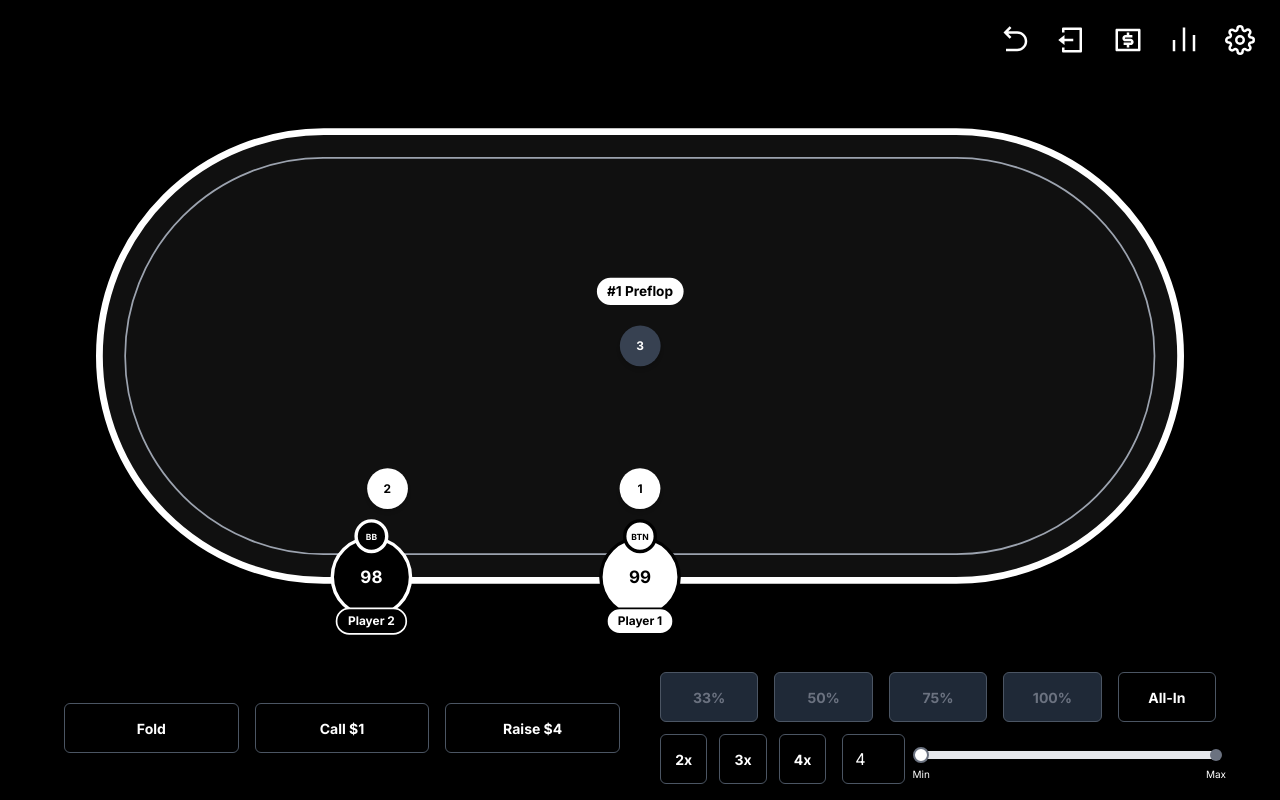
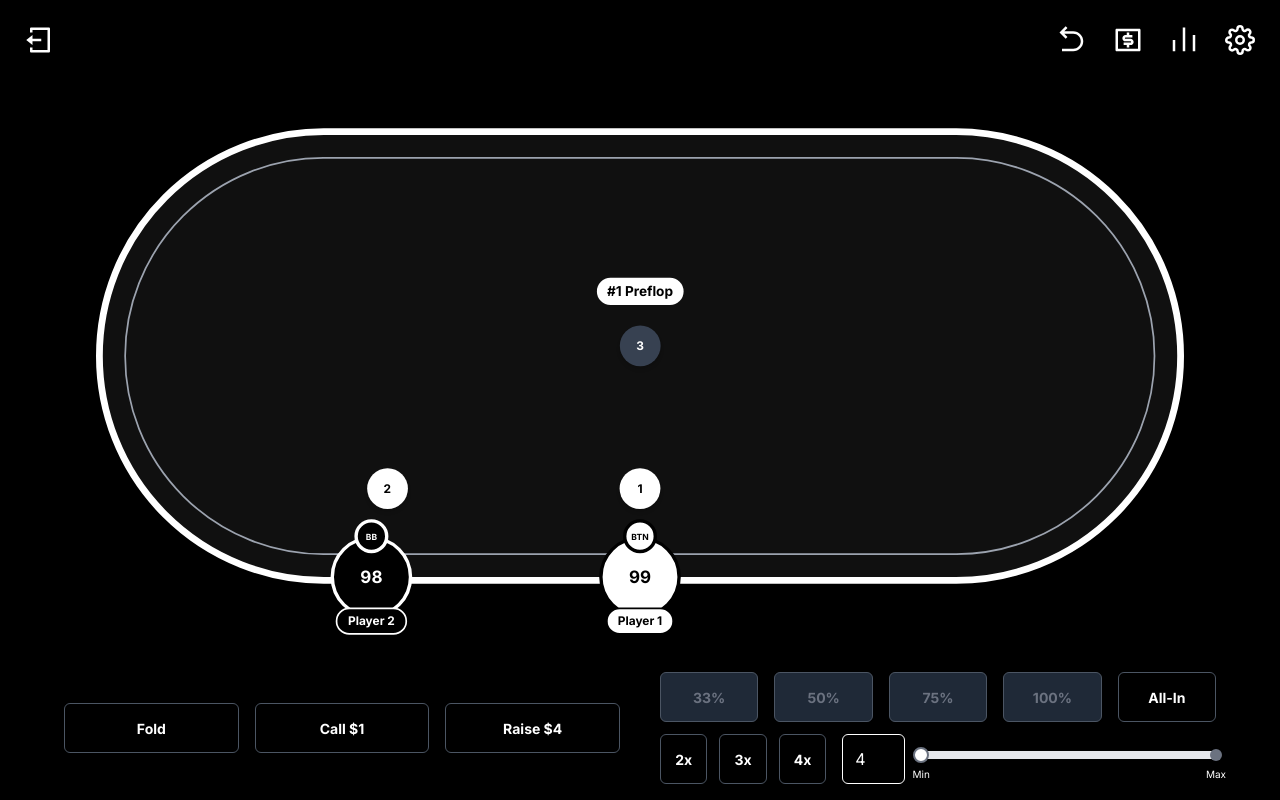
Before and after one commit to garylam09632/poker-anywhere, a Next.js app: page /test in a window 1280 px wide. Built offline with nearby package versions, Linux system fonts and the light colour scheme.

Commit message:
done: - keyboard binding - autofocus bet input - tab switch between input and slider

```diff
--- a/src/app/page.tsx
+++ b/src/app/page.tsx
@@ -20,7 +20,7 @@ export default function Home() {
 
   return (
     <div className="min-h-screen bg-black text-white flex justify-center items-center">
-      <div className="container mx-auto p-8 xxs:items-center xxs:pr-0 xxs:pl-0">
+      <div className="container mx-auto p-8 xxs:items-center xxs:pr-5 xxs:pl-5">
         <h1 className="text-4xl font-bold mb-2 text-center">Poker Anywhere!</h1>
         <p className="text-md mb-8 text-center text-gray-400">Focus on the game, not the chips</p>
         <div className="max-w-md mx-auto bg-black text-white p-8 rounded-lg shadow-2xl border border-gray-700">
@@ -28,8 +28,12 @@ export default function Home() {
             <StyledInput
               label="Players"
               value={playerCount}
-              onChange={(value) => setPlayerCount(Math.max(2, Math.min(10, Number(value))).toString())}
-              type="number"
+              onChange={(value) => { if (isNaN(Number(value))) return; setPlayerCount(value); }}
+              onBlur={(value) => {
+                if (Number(value) < 2) setPlayerCount('2');
+                if (Number(value) > 10) setPlayerCount('10');
+              }}
+              type="text"
             />
             <StyledInput
               label="SB"
--- a/src/app/test/page.tsx
+++ b/src/app/test/page.tsx
@@ -22,6 +22,7 @@ import { ActionButtons } from '@/components/ActionButtons';
 import { MobileActionButtons } from '@/components/MobileActionButtons';
 import { LocalStorage } from '@/utils/LocalStorage';
 import { History } from '@/type/History';
+import { KeyboardShortcut } from '@/constants/DefaultKeyboardShortCut';
 
 const TEST = false;
 
@@ -102,6 +103,7 @@ export default function Game() {
 
   useEffect(() => {
     LocalStorage.set('history', []);
+    LocalStorage.set('shortcutSetting', KeyboardShortcut);
     setLoading(false);
     const tableContainer = document.getElementById('tableContainer');
     if (tableContainer) {
@@ -109,6 +111,19 @@ export default function Game() {
         event.preventDefault();
       };
     }
+    const handleKeyPress = (event: KeyboardEvent) => {
+      // If the key is control, enable shortcut key mode
+      if (event.key.toLowerCase() === 'control') {
+        if (LocalStorage.get('km').value) {
+          LocalStorage.remove('km');
+        } else {
+          LocalStorage.set('km', "yes");
+        }
+      }
+    };
+
+    window.addEventListener('keydown', handleKeyPress);
+    return () => window.removeEventListener('keydown', handleKeyPress);
   }, [])
 
   useEffect(() => {
@@ -1113,16 +1128,18 @@ export default function Game() {
         "
       >
         {/* Add button area */}
-        <div className="absolute top-4 right-4 md:top-4 md:right-4 xxs:top-2 xxs:right-2 flex items-center space-x-2 z-10">
+        <div className="absolute top-4 left-4 md:top-4 md:left-4 xxs:top-2 xxs:left-2 flex items-center space-x-2 z-10">
+          <IconButton
+            icon={<RiLogoutBoxLine />}
+            onClick={() => window.location.href = '/'}
+            tooltip="Back"
+          />
+        </div>
+        <div className="absolute !mt-0 top-4 right-4 md:top-4 md:right-4 xxs:top-2 xxs:right-2 flex items-center space-x-2 z-10">
           <IconButton
             icon={<RiArrowGoBackLine />}
             onClick={rollback}
             tooltip="Rollback"
-          />
-          <IconButton
-            icon={<RiLogoutBoxLine />}
-            onClick={() => window.location.href = '/'}
-            tooltip="Back"
           />
           <IconButton
             icon={<RiMoneyDollarBoxLine />}
--- a/src/components/ActionButtons.tsx
+++ b/src/components/ActionButtons.tsx
@@ -4,6 +4,7 @@ import { BetSlider } from './BetSlider';
 import { useSearchParams } from 'next/navigation';
 import { StyledInput } from './StyledInput';
 import Player from '@/type/interface/Player';
+import { KeyboardShortcut } from '@/constants/DefaultKeyboardShortCut';
 
 interface ActionButtonsProps {
   onFold: () => void;
@@ -17,6 +18,12 @@ interface ActionButtonsProps {
   potSize: number;
   minRaise: number;
   disabled: boolean;
+}
+
+type BetControlOption = {
+  label: string;
+  value: number;
+  bind: keyof typeof KeyboardShortcut;
 }
 
 export const ActionButtons: React.FC<ActionButtonsProps> = ({
@@ -50,18 +57,18 @@ export const ActionButtons: React.FC<ActionButtonsProps> = ({
     return points.filter(point => point.value <= playerChips && point.value >= minRaise);
   }, [potSize, playerChips, minRaise]);
 
-  const upperOptions = [
-    { label: '33%', value: Math.floor(potSize * 0.33) },
-    { label: '50%', value: Math.floor(potSize * 0.5) },
-    { label: '75%', value: Math.floor(potSize * 0.75) },
-    { label: '100%', value: potSize },
-    { label: 'All-In', value: playerChips }
+  const upperOptions: BetControlOption[] = [
+    { label: '33%', value: Math.floor(potSize * 0.33), bind: "BetControlP1" },
+    { label: '50%', value: Math.floor(potSize * 0.5), bind: "BetControlP2" },
+    { label: '75%', value: Math.floor(potSize * 0.75), bind: "BetControlP3" },
+    { label: '100%', value: potSize, bind: "BetControlP4" },
+    { label: 'All-In', value: playerChips, bind: "BetControlP5" }
   ];
 
-  const lowerOptions = [
-    { label: '2x', value: (currentBet || bb) * 2 },
-    { label: '3x', value: (currentBet || bb) * 3 },
-    { label: '4x', value: (currentBet || bb) * 4 },
+  const lowerOptions: BetControlOption[] = [
+    { label: '2x', value: (currentBet || bb) * 2, bind: "BetControlX1" },
+    { label: '3x', value: (currentBet || bb) * 3, bind: "BetControlX2" },
+    { label: '4x', value: (currentBet || bb) * 4, bind: "BetControlX3" },
   ];
 
   useEffect(() => {
@@ -97,13 +104,13 @@ export const ActionButtons: React.FC<ActionButtonsProps> = ({
       <div className="w-full flex justify-between mb-4 space-x-10">
         <div id="actionRegionContainer" className="flex items-center w-1/2 md:w-1/2 sh:w-1/2">
           <div className="flex flex-col space-x-0 space-y-4 w-full justify-between md:flex-row md:space-x-4 md:space-y-0">
-            <StyledButton onClick={onFold} disabled={disabled}>Fold</StyledButton>
+            <StyledButton onClick={onFold} disabled={disabled} bind={"Action1"}>Fold</StyledButton>
             {canCheck ? (
-              <StyledButton onClick={onCheck} disabled={disabled}>Check</StyledButton>
+              <StyledButton onClick={onCheck} disabled={disabled} bind={"Action2"}>Check</StyledButton>
             ) : (
-              <StyledButton onClick={onCall} disabled={disabled}>Call ${playerChips < callAmount ? playerChips : callAmount}</StyledButton>
+              <StyledButton onClick={onCall} disabled={disabled} bind={"Action2"}>Call ${playerChips < callAmount ? playerChips : callAmount}</StyledButton>
             )}
-            <StyledButton onClick={() => onRaise(raiseAmount, canRaise && raiseAmount !== playerChips)}>
+            <StyledButton onClick={() => onRaise(raiseAmount, canRaise && raiseAmount !== playerChips)} bind={"Action3"}>
               {canRaise && raiseAmount !== playerChips ? `Raise $${raiseAmount}` : `All-In $${playerChips}`}
             </StyledButton>
           </div>
@@ -115,6 +122,7 @@ export const ActionButtons: React.FC<ActionButtonsProps> = ({
                 key={option.label}
                 onClick={() => handleControlledRaiseAmountChange(option.value)}
                 disabled={disabled || option.value > playerChips || option.value < minRaise}
+                bind={option.bind}
               >
                 {option.label}
               </StyledButton>
@@ -127,6 +135,7 @@ export const ActionButtons: React.FC<ActionButtonsProps> = ({
                   key={option.label}
                   onClick={() => handleControlledRaiseAmountChange(option.value)}
                   disabled={disabled || option.value > playerChips || option.value < minRaise}
+                  bind={option.bind}
                 >
                   {option.label}
                 </StyledButton>
@@ -134,11 +143,12 @@ export const ActionButtons: React.FC<ActionButtonsProps> = ({
             </div>
             <div className="flex flex-row items-center w-3/4 space-x-4">
               <StyledInput
+                id="raiseAmountInput"
                 value={inputValue}
                 onChange={(value, e) => handleRaiseAmountChange(value, e)}
                 type="number"
                 max={playerChips}
-                disabled={disabled}
+                autoFocus={true}
               />
               <BetSlider
                 points={sliderPoints}
@@ -147,6 +157,12 @@ export const ActionButtons: React.FC<ActionButtonsProps> = ({
                 disabled={disabled}
                 minValue={minRaise}
                 maxValue={playerChips}
+                onKeyDown={(e) => {
+                  if (e.key === 'Tab') {
+                    e.preventDefault();
+                    document.getElementById("raiseAmountInput")?.focus();
+                  }
+                }}
               />
             </div>
           </div>
--- a/src/components/BetSlider.tsx
+++ b/src/components/BetSlider.tsx
@@ -9,13 +9,22 @@ interface SliderPoint {
 interface BetSliderProps {
   points: SliderPoint[];
   value: number;
-  onChange: (value: number) => void;
   disabled?: boolean;
   minValue: number;
   maxValue: number;
+  onChange: (value: number) => void;
+  onKeyDown?: (e: React.KeyboardEvent) => void;
 }
 
-export const BetSlider: React.FC<BetSliderProps> = ({ points, value, onChange, disabled = false, minValue, maxValue }) => {
+export const BetSlider: React.FC<BetSliderProps> = ({
+  points,
+  value,
+  disabled = false,
+  minValue,
+  maxValue,
+  onChange,
+  onKeyDown,
+}) => {
   const sliderRef = useRef<HTMLDivElement>(null);
   const thumbRef = useRef<HTMLDivElement>(null);
   const [continuousValue, setContinuousValue] = useState(value);
@@ -65,6 +74,34 @@ export const BetSlider: React.FC<BetSliderProps> = ({ points, value, onChange, d
     document.addEventListener('touchend', handleEnd);
   }, [handleSliderChange]);
 
+  const handleKeyDown = useCallback((e: React.KeyboardEvent) => {
+    console.log("Key pressed:", e.key);  // Debug log
+    if (disabled) return;
+
+    e.preventDefault();
+
+    const step = maxValue * 0.01; // Calculate 5% of maxValue
+
+    if (e.key === 'ArrowLeft') {
+      const newValue = Math.max(minValue, value - step);
+      // console.log("New value (left):", newValue);
+      onChange(newValue);
+    } else if (e.key === 'ArrowRight') {
+      const newValue = Math.min(maxValue, value + step);
+      // console.log("New value (right):", newValue);
+      onChange(newValue);
+    }
+    onKeyDown?.(e);
+  }, [value, onChange, minValue, maxValue, disabled, onKeyDown]);
+
+  // Add focus test
+  const handleClick = () => {
+    if (sliderRef.current) {
+      sliderRef.current.focus();
+      console.log("Slider focused");
+    }
+  };
+
   useEffect(() => {
     // console.log("continuousValue", continuousValue)
     // console.log("minValue", minValue)
@@ -89,9 +126,18 @@ export const BetSlider: React.FC<BetSliderProps> = ({ points, value, onChange, d
     <div className="w-full relative">
       <div
         ref={sliderRef}
-        className={`w-full h-2 bg-gray-200 rounded-lg relative ${disabled ? 'cursor-not-allowed' : 'cursor-pointer'}`}
+        className={`
+          w-full h-2 bg-gray-200 rounded-lg relative
+          ${disabled ? 'cursor-not-allowed' : 'cursor-pointer'}
+          focus:outline-none
+          focus:shadow-[0_0_15px_rgba(255,255,255,0.5)]
+          transition-shadow duration-200
+        `}
         onMouseDown={handleStart}
         onTouchStart={handleStart}
+        onClick={handleClick}
+        tabIndex={disabled ? -1 : 0}
+        onKeyDown={handleKeyDown}
       >
         {filteredPoints.map((point, index) => (
           <div
--- a/src/components/StyledButton.tsx
+++ b/src/components/StyledButton.tsx
@@ -1,9 +1,13 @@
-import React from 'react';
+import { KeyboardShortcut } from "@/constants/DefaultKeyboardShortCut";
+import { Helper } from "@/utils/Helper";
+import { LocalStorage } from "@/utils/LocalStorage";
+import { useEffect, useState } from "react";
 
 interface StyledButtonProps {
   size?: 'xxs' | 'xs' | 'sm' | 'md' | 'lg';
   children: React.ReactNode;
   disabled?: boolean;
+  bind?: keyof typeof KeyboardShortcut;
   onClick: () => void;
 }
 
@@ -11,9 +15,40 @@ export const StyledButton: React.FC<StyledButtonProps> = ({
   size = 'sm',
   children,
   disabled = false,
+  bind,
   onClick,
 }) => {
+
+  const [isModeOn, setIsModeOn] = useState<boolean>(LocalStorage.get('km').value ? true : false);
+
+  // Add useEffect for key handler
+  useEffect(() => {
+    if (!bind) return;
+    const handleKeyPress = (event: KeyboardEvent) => {
+      if (!LocalStorage.get('km').value) {
+        setIsModeOn(false);
+        return;
+      } else {
+        setIsModeOn(true);
+      }
+      if (event.key.toLowerCase() === Helper.getKeyboardShortcut(bind)?.toLowerCase()) {
+        onClick();
+      }
+    };
+
+    window.addEventListener('keydown', handleKeyPress);
+    return () => window.removeEventListener('keydown', handleKeyPress);
+  }, [bind, onClick, disabled]);
+
   return (
+    <div className="w-full relative">
+      { (bind && isModeOn) &&
+        <div className="absolute -top-[30%] left-1/2 transform -translate-x-1/2
+          bg-gray-800 text-white px-2 py-0.5 text-sm rounded-md
+          border border-gray-600 min-w-[24px] text-center z-20">
+          {Helper.getKeyboardShortcut(bind)}
+        </div>
+      }
       <button
         onClick={onClick}
         disabled={disabled}
@@ -36,12 +71,14 @@ export const StyledButton: React.FC<StyledButtonProps> = ({
           }
           focus:outline-none focus:ring-2 focus:ring-white focus:ring-opacity-0
           before:content-[''] before:absolute before:inset-0 before:bg-white
-        before:transform before:scale-x-0 before:origin-left
+          before:transform before:scale-x-0 before:origin-left before:rounded-md
           before:transition-transform before:duration-300 before:ease-in-out
           hover:before:scale-x-100
         `}
+        data-bind={bind ? Helper.getKeyboardShortcut(bind) : undefined}
       >
         <span className={`relative z-10 text-${size}`}>{children}</span>
       </button>
+    </div>
   );
 };
--- a/src/components/StyledInput.tsx
+++ b/src/components/StyledInput.tsx
@@ -1,45 +1,54 @@
 import React, { useState } from 'react';
 
 interface StyledInputProps {
+  id?: string;
   value?: string | number;
-  onChange: (value: string, event?: React.ChangeEvent<HTMLInputElement>) => void;
   label?: string;
   type?: 'text' | 'number';
   disabled?: boolean;
   min?: number;
   max?: number;
   defaultValue?: number;
+  autoFocus?: boolean;
+  onChange: (value: string, event?: React.ChangeEvent<HTMLInputElement>) => void;
+  onBlur?: (value: string, event?: React.ChangeEvent<HTMLInputElement>) => void;
 }
 
 export const StyledInput: React.FC<StyledInputProps> = ({
+  id,
   label,
   value,
-  onChange,
   type = 'text',
   disabled = false,
   min = -1,
   max = Infinity,
   defaultValue,
+  onChange,
+  onBlur,
+  autoFocus = false,
 }) => {
   const [isFocused, setIsFocused] = useState(false);
 
   return (
     <div className="relative">
       <input
+        id={id}
         type={type}
         defaultValue={defaultValue}
         value={value}
         onChange={(e) => onChange(e.target.value, e)}
         onFocus={() => setIsFocused(true)}
-        onBlur={() => setIsFocused(false)}
+        onBlur={(e) => { onBlur?.(e.target.value, e); setIsFocused(false); }}
         disabled={disabled}
         min={min}
         max={max}
+        autoFocus={autoFocus}
         className={`w-full bg-black text-white border ${
           isFocused ? 'border-white' : 'border-gray-600'
         } rounded-md px-3 py-3 focus:outline-none transition-colors duration-200 ease-in-out
         [appearance:textfield] [&::-webkit-outer-spin-button]:appearance-none [&::-webkit-inner-spin-button]:appearance-none
         ${disabled ? 'opacity-50 cursor-not-allowed' : ''}`}
+        tabIndex={disabled ? -1 : 0}
       />
       <span className="absolute right-3 top-1/2 transform -translate-y-1/2 text-gray-400">
         {label}
--- /dev/null
+++ b/src/constants/DefaultKeyboardShortCut.ts
@@ -0,0 +1,15 @@
+export const KeyboardShortcut = {
+  "Action1": "Z",
+  "Action2": "X",
+  "Action3": "C",
+  "BetControlP1": "Q",
+  "BetControlP2": "W",
+  "BetControlP3": "E",
+  "BetControlP4": "R",
+  "BetControlP5": "T",
+  "BetControlX1": "A",
+  "BetControlX2": "S",
+  "BetControlX3": "D",
+  "SliderLeft": "ArrowLeft",
+  "SliderRight": "ArrowRight",
+}
--- /dev/null
+++ b/src/constants/MediaQuery.ts
@@ -0,0 +1,3 @@
+export const mobile = "(max-width: 480px)";
+export const tablet = "(max-width: 1024px)";
+export const desktop = "(min-width: 1025px)";
--- a/src/hooks/useLocation.ts
+++ b/src/hooks/useLocation.ts
@@ -1,9 +1,10 @@
 import { ChipCSSLocation, PlayerCSSLocation, PlayerCSSLocationMobile, PlayerLocation } from "@/type/enum/Location";
 import { ChipCSSLocationMobile } from "@/type/enum/Location";
 import { useMediaQuery } from "./useMediaQuery";
+import { mobile } from "@/constants/MediaQuery";
 
 export const useLocation = () => {
-  const isMobile = useMediaQuery('(max-width: 480px)');
+  const isMobile = useMediaQuery(mobile);
 
   const chipLocation = isMobile ? ChipCSSLocationMobile : ChipCSSLocation;
   const playerLocation = isMobile ? PlayerCSSLocationMobile : PlayerCSSLocation;
--- a/src/utils/Helper.ts
+++ b/src/utils/Helper.ts
@@ -1,3 +1,6 @@
+import { KeyboardShortcut } from "@/constants/DefaultKeyboardShortCut";
+import { LocalStorage } from "./LocalStorage";
+
 export class Helper {
   static formatAbbreviatedNumber = (value: number): string => {
     if (value >= 1000000000) {
@@ -25,4 +28,12 @@ export class Helper {
     }
     return parseFloat(cleanValue);
   };
+
+  static getKeyboardShortcut = (key: keyof typeof KeyboardShortcut): string => {
+    let shortcutSetting = LocalStorage.get('shortcutSetting').toObject() as typeof KeyboardShortcut | null;
+    if (!shortcutSetting) {
+      shortcutSetting = KeyboardShortcut;
+    }
+    return shortcutSetting[key];
+  }
 }
--- a/src/utils/LocalStorage.ts
+++ b/src/utils/LocalStorage.ts
@@ -19,11 +19,19 @@ class JsonValue {
 export class LocalStorage {
 
   static get(key: string): JsonValue {
-    return new JsonValue(localStorage.getItem(key) ? Crypto.decrypt(localStorage.getItem(key) || "") : null);
+    try {
+      return new JsonValue(localStorage.getItem(key) ? Crypto.decrypt(localStorage.getItem(key) || "") : null);
+    } catch (err) {
+      return new JsonValue(null);
+    }
   }
 
   static set(key: string, value: any): void {
     localStorage.setItem(key, Crypto.encrypt(typeof value === 'object' ? JSON.stringify(value) : value));
+  }
+
+  static remove(key: string): void {
+    localStorage.removeItem(key);
   }
 
   static getTheme(): string {
```
Lines whose indentation alone changed are shown as unchanged.
